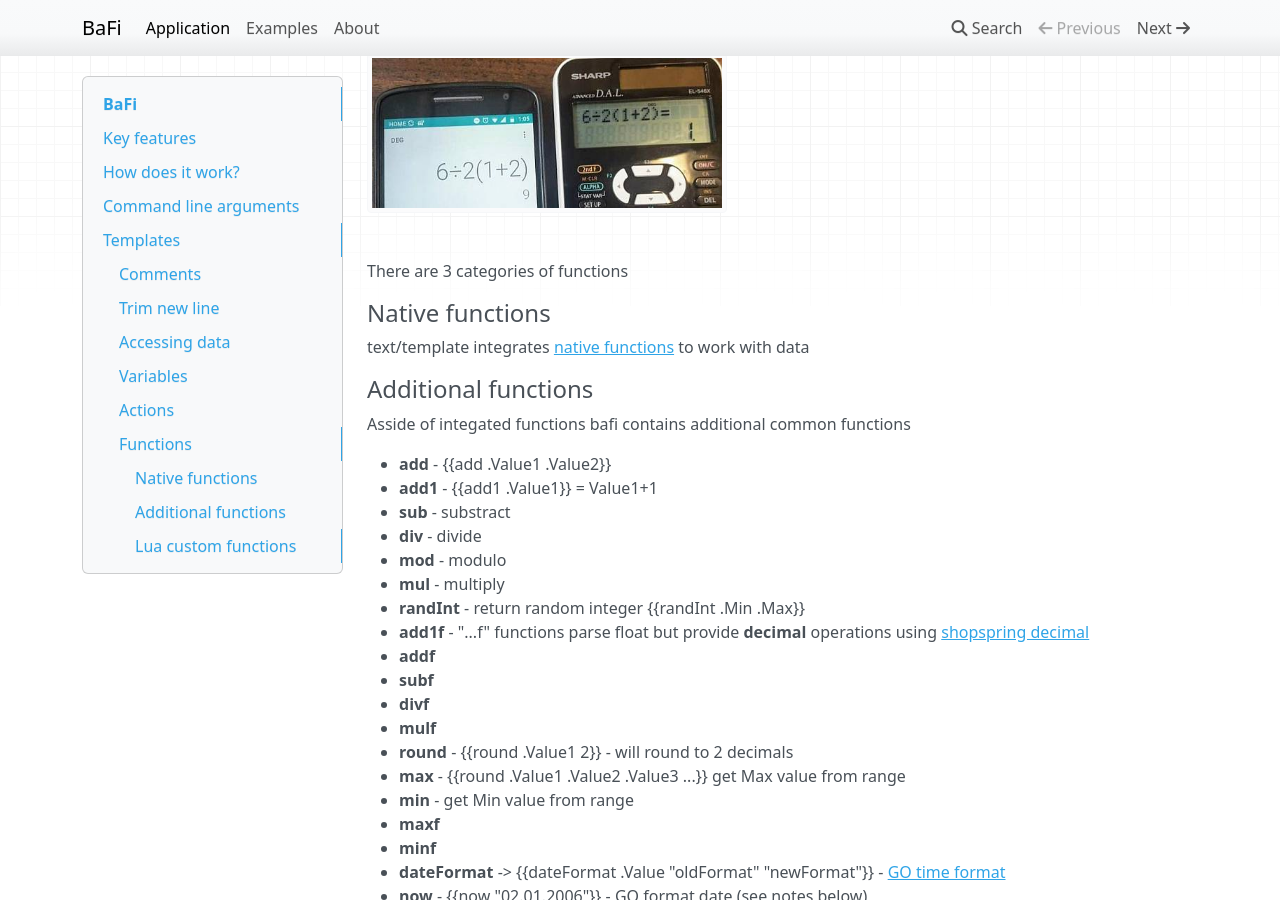
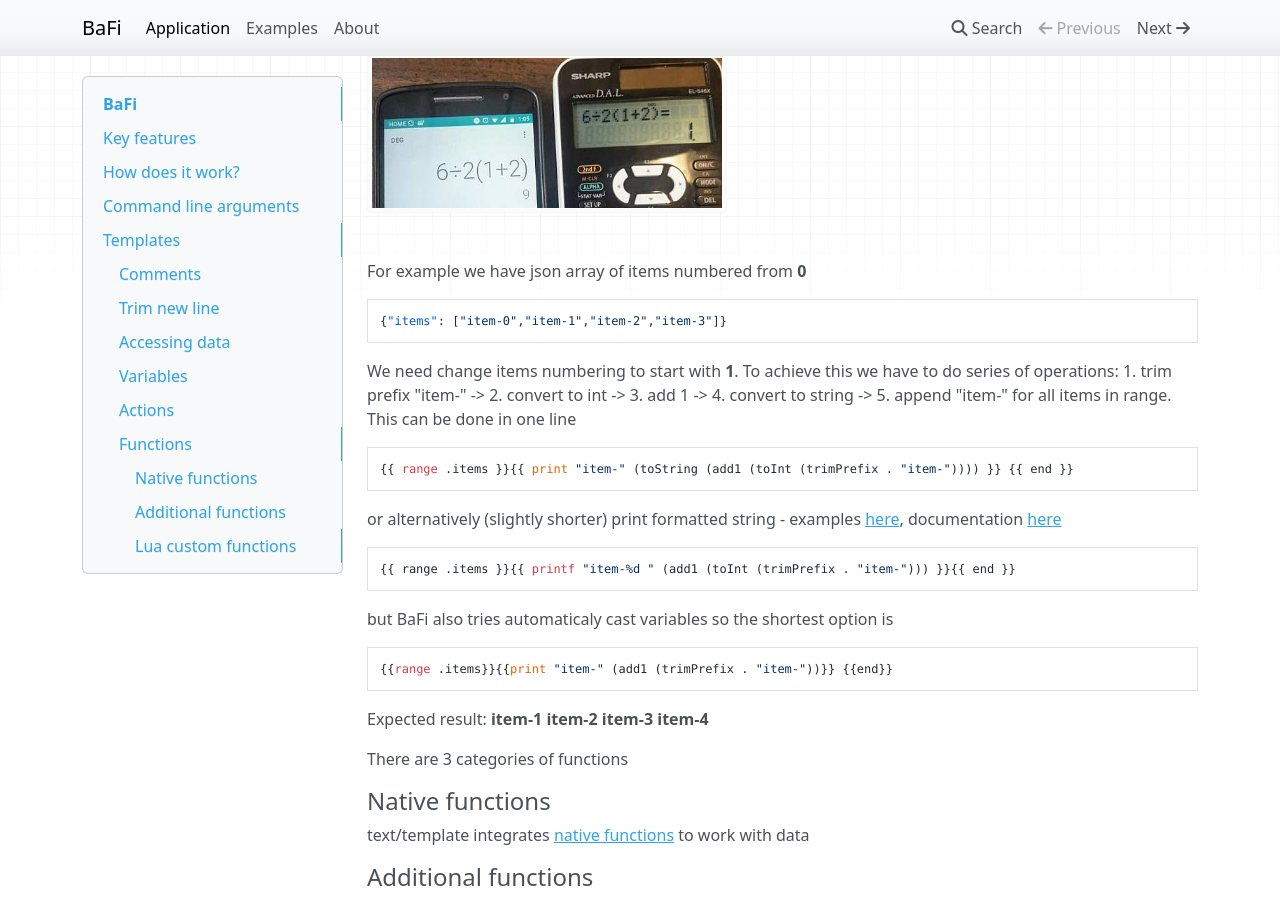
Before and after one commit to mmalcek/bafi, an MkDocs documentation site: the page built from docs/README.md, in a window 1280 px wide and 900 px high, scrolled down 4233 px. Built offline with MkDocs 1.6.1, drawn with Linux system fonts in a browser that asks for light colours; nearby versions of some CDN libraries; some of the changed text lies outside the part shown.

Commit message:
toString, readme

````diff
--- a/docs/README.md
+++ b/docs/README.md
@@ -175,7 +175,27 @@
 
  <img src="img/calc.jpg" height="160px">
 
+For example we have json array of items numbered from **0**
+
+```json
+{"items": ["item-0","item-1","item-2","item-3"]}
+```
+We need change items numbering to start with **1**. To achieve this we have to do series of operations: 1. trim prefix "item-" -> 2. convert to int -> 3. add 1 -> 4. convert to string -> 5. append "item-" for all items in range. This can be done in one line
+```
+{{ range .items }}{{ print "item-" (toString (add1 (toInt (trimPrefix . "item-")))) }} {{ end }}
+```
+or alternatively (slightly shorter) print formatted string - examples [here](https://zetcode.com/golang/string-format/), documentation [here](https://golang.org/pkg/fmt/)
+```
+{{ range .items }}{{ printf "item-%d " (add1 (toInt (trimPrefix . "item-"))) }}{{ end }}
+```
+but BaFi also tries automaticaly cast variables so the shortest option is
+```
+{{range .items}}{{print "item-" (add1 (trimPrefix . "item-"))}} {{end}}
+```
+Expected result: **item-1 item-2 item-3 item-4**
+
 There are 3 categories of functions
+
 #### Native functions
 text/template integrates [native functions](https://pkg.go.dev/text/template#hdr-Functions) to work with data
 
@@ -216,6 +236,7 @@
 - **trimSuffix** - {{trimSuffix "!Hello World!" "!"}} - returns "!HelloWorld"
 - **trimAll** - {{trimAll "!Hello World!" "!"}} - returns "Hello World"
 - **atoi** - {{atoi "42"}} - string to int
+- **toString** - {{toString 42}} - int to string
 - **toInt** - {{int "42"}} - cast to int
 - **toInt64** - {{int64 "42"}} - cast to int64
 - **toFloat64** - {{float64 "3.14159"}} - cast to float64
````
Also changed, not shown: 5 other files.
